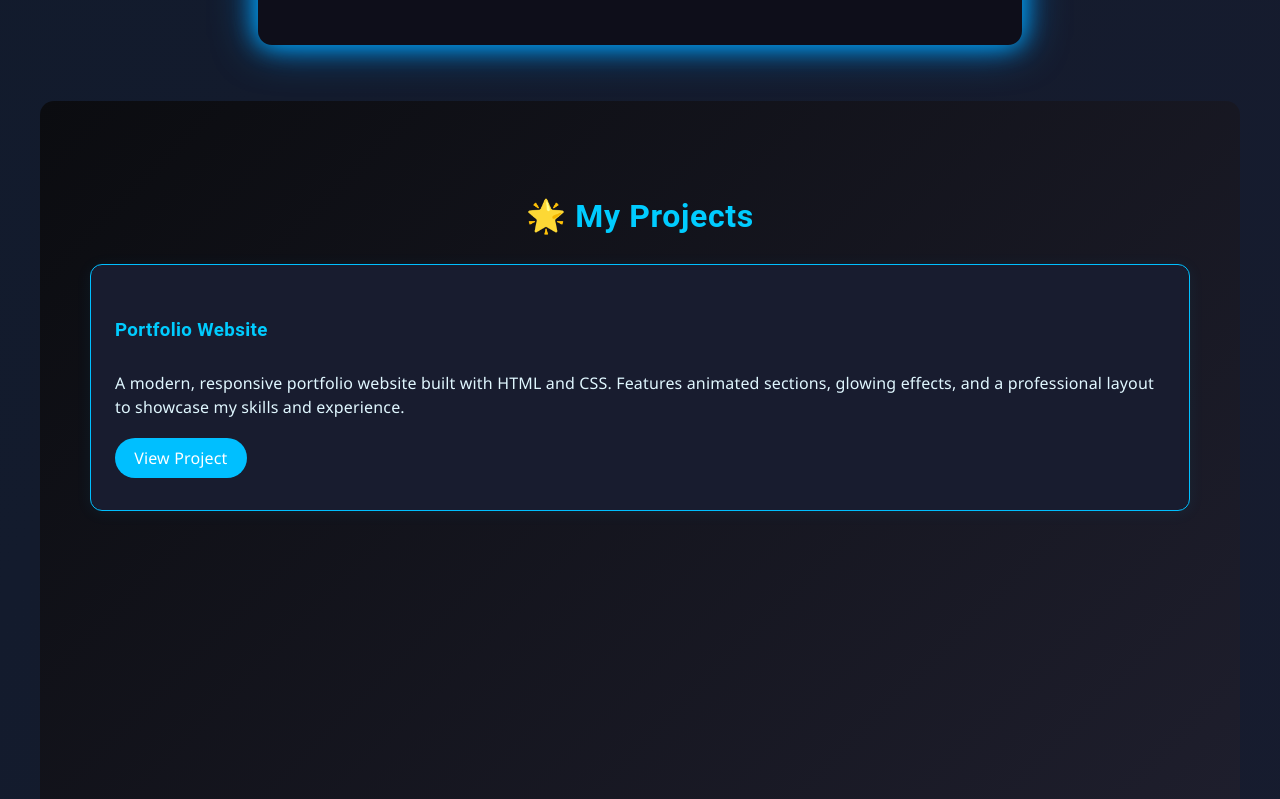
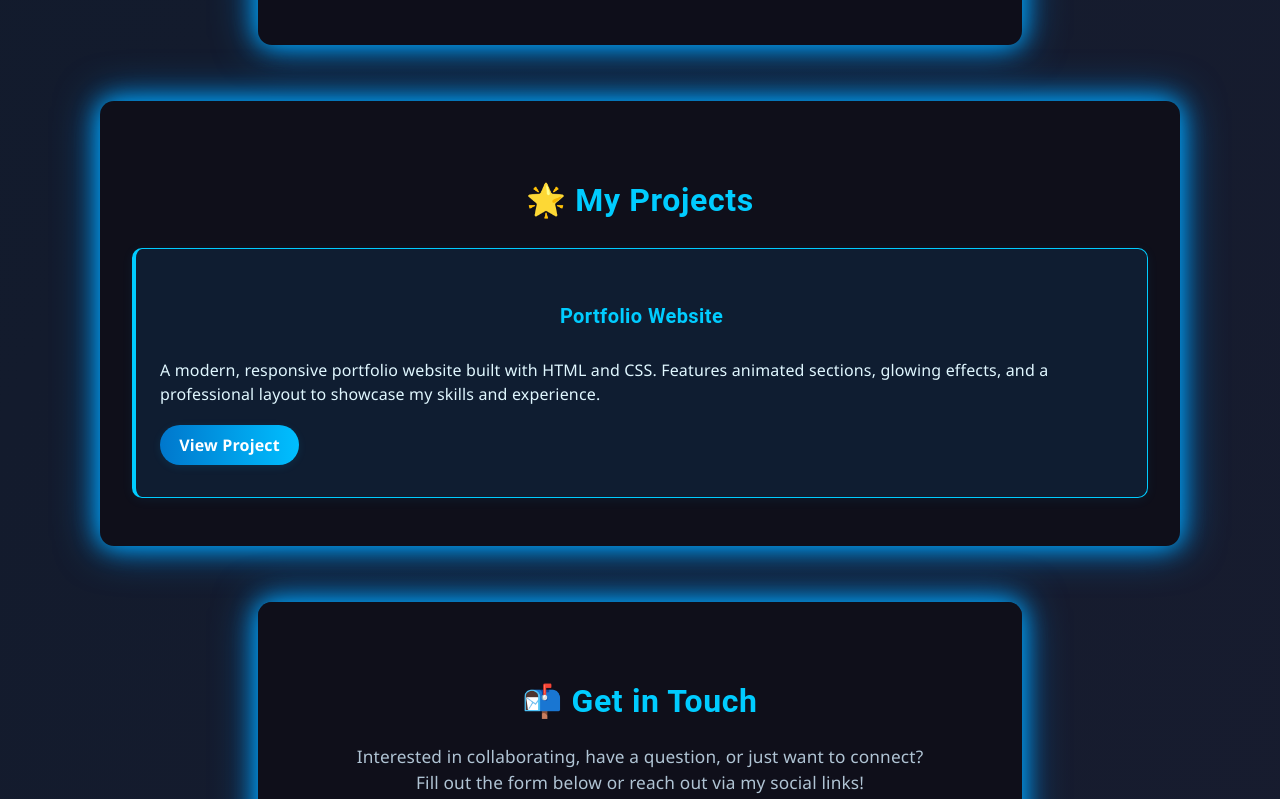
Before and after one commit to nyamubrayan/My-Portifolio, a plain HTML site: page index.html in a window 1280 px wide. Shown: the part 2862-3661 px from the top of the page. Drawn offline with Linux system fonts and the light colour scheme.

Commit message:
edit project section

```diff
--- a/portfolio.css
+++ b/portfolio.css
@@ -514,73 +514,80 @@ main {
     height: 22px;
   }
 }
+
 .projects-section {
-  width: 100%;
-  min-height: 100vh;
-  background: linear-gradient(135deg, #0b0c10, #1f1f2e);
-  padding: 4rem 2rem;
-  display: flex;
-  flex-direction: column;
-  align-items: center;
+  background: #0f0f1a;
   color: #e0f7ff;
+  padding: 3rem 2rem;
+  width: 90%;
+  max-width: 1100px;
+  margin: 2rem auto 3.5rem auto;
   border-radius: 14px;
+  box-shadow: 0 0 20px #0077cc, 0 0 40px #004488 inset;
+  animation: glowPulse 3s infinite alternate;
+  text-align: center;
   box-sizing: border-box;
 }
+
 .projects-section h2 {
   color: #00ccff;
   font-size: 2rem;
   margin-bottom: 1.5rem;
   text-align: center;
 }
+
 .project-grid {
   display: grid;
   grid-template-columns: repeat(auto-fit, minmax(280px, 1fr));
   gap: 2rem;
   width: 100%;
-  max-width: 1100px;
   margin: 0 auto;
 }
+
 .project-card {
-  background: #181c2f;
-  border: 1px solid #00bfff;
-  border-radius: 12px;
-  box-shadow: 0 2px 16px rgba(0,191,255,0.07);
+  background: rgba(16, 32, 54, 0.85);
+  border: 1px solid #00ccff;
+  border-left: 4px solid #00ccff;
+  border-radius: 10px;
+  box-shadow: 0 2px 12px rgba(0,191,255,0.07);
   padding: 2rem 1.5rem;
-  transition: transform 0.2s, box-shadow 0.2s;
   display: flex;
   flex-direction: column;
   justify-content: space-between;
+  transition: transform 0.3s ease, box-shadow 0.3s ease;
 }
 
 .project-card h3 {
   color: #00ccff;
   margin-bottom: 0.7rem;
+  font-size: 1.25rem;
+  font-weight: 600;
 }
 
 .project-card p {
   color: #e0f7ff;
   margin-bottom: 1.2rem;
   font-size: 1rem;
+  text-align: left;
 }
 
 .project-card a {
   color: #fff;
-  background: #00bfff;
+  background: linear-gradient(to right, #0077cc, #00bfff);
   padding: 0.5rem 1.2rem;
-  border-radius: 20px;
+  border-radius: 30px;
   text-decoration: none;
-  font-weight: 500;
-  transition: background 0.2s;
+  font-weight: bold;
+  transition: background 0.3s ease, transform 0.2s ease;
   align-self: flex-start;
+  box-shadow: 0 2px 8px rgba(0, 191, 255, 0.1);
 }
 
 .project-card a:hover {
-  background: #0077cc;
+  background: linear-gradient(to right, #00bfff, #0077cc);
+  transform: scale(1.05);
+  box-shadow: 0 4px 18px #00bfff44;
 }
-
-
-
-
 .contact-section {
   padding: 3rem 2rem;
   max-width: 700px;
```
